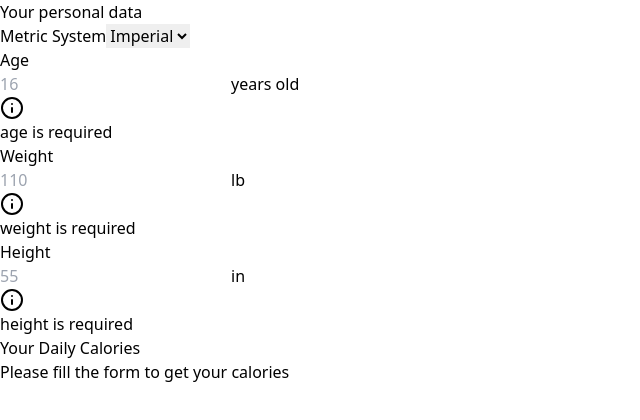
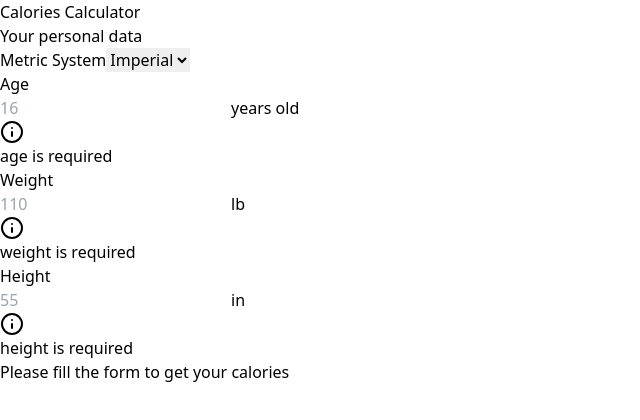
Before and after one commit to andrescasa-dev/calory-calculator, a React (Vite) app: page / in a window 1280 px wide. Shown: the top 420 px of the page, without its empty margins (0-640 px from the left). Built offline with nearby package versions, Linux system fonts and the light colour scheme.

Commit message:
validation bugfixed and basic css layout

```diff
--- a/src/App.tsx
+++ b/src/App.tsx
@@ -13,14 +13,9 @@ function App() {
     register,
     trigger,
     watch,
-
-    formState: { errors, isValid },
-    handleSubmit,
+    formState: { errors, isValid, isValidating },
   } = useForm<UserData>({ mode: "onChange" });
-
-  const onSubmit = (data: UserData) => {
-    console.log("Form data", data);
-  };
+  const inputValues = watch();
 
   useEffect(() => {
     if (isFirstRender.current) {
@@ -32,19 +27,17 @@ function App() {
   }, [unitSystem, trigger]);
 
   useEffect(() => {
-    const { unsubscribe } = watch((inputValues) => {
+    if (isValidating) return;
+    if (!isValid) {
+      setDailyCalories(null);
+      return;
+    }
     if (
       Object.values(inputValues).some(
         (value) => Number.isNaN(value) || value === undefined,
       )
     ) {
       return; // do nothing if there are empty inputs assuming all inputs are of type number
-      }
-
-      if (Object.keys(errors).length !== 0) {
-        console.log("erros", { ...errors });
-        setDailyCalories(null);
-        return; // do nothing if there are some input erros
     }
 
     const nonEmptyInputValues: UserData = {
@@ -61,31 +54,20 @@ function App() {
       ? transformToImperial(nonEmptyInputValues)
       : nonEmptyInputValues;
 
-      console.log("setting calories");
     setDailyCalories(getDailyCalories(validWeight, validHeight, validAge));
-    });
-    return () => unsubscribe();
-  }, [watch, unitSystem, errors]);
-
-  useEffect(() => {
-    console.log("is valid", isValid);
-  }, [isValid]);
+  }, [isValid, unitSystem, inputValues, isValidating]);
 
   return (
-    <main className="flex flex-col gap-6 justify-center items-center min-h-svh">
+    <main className="grid auto-rows-min gap-6 justify-center items-center min-h-svh p-12">
+      <h1 className="text-3xl font-bold capitalize">Calories Calculator</h1>
+      <form className="grid gap-4 p-6 bg-gray-50 border border-gray-200 rounded-md">
         <h2 className="text-2xl font-bold capitalize">Your personal data</h2>
-      <form
-        onSubmit={handleSubmit(onSubmit)}
-        className="grid gap-4 px-6 py-4 bg-gray-50 border border-gray-200 rounded-md"
-      >
         <UnitSystemSelector
-          options={Object.entries(unitTable).map(([key, value]) => {
-            return (
+          options={Object.entries(unitTable).map(([key, value]) => (
             <option key={value.label} value={key}>
               {value.label}
             </option>
-            );
-          })}
+          ))}
           onChange={(e) => {
             setUnitSystem(e.target.value as unitSystem);
           }}
@@ -124,11 +106,17 @@ function App() {
         />
       </form>
       <section>
-        <h2 className="text-2xl font-bold capitalize">Your Daily Calories</h2>
         {dailyCalories !== null ? (
-          dailyCalories
+          <div>
+            <h2 className="text-2xl font-bold capitalize">
+              Your Daily Calories:
+            </h2>
+            <span>{dailyCalories} kcal</span>
+          </div>
         ) : (
-          <p>Please fill the form to get your calories</p>
+          <p className="text-center">
+            Please fill the form to get your calories
+          </p>
         )}
       </section>
     </main>
--- a/src/components/UnitInputField.tsx
+++ b/src/components/UnitInputField.tsx
@@ -32,7 +32,7 @@ function UnitInputField({
       <div className="flex gap-2">
         <input
           placeholder={String(min)}
-          className="flex-grow"
+          className="flex-grow rounded-sm border border-gray-200 px-1"
           id={inputId}
           type="number"
           {...register(name, {
--- a/src/utils.ts
+++ b/src/utils.ts
@@ -27,6 +27,7 @@ export const getDailyCalories = (
   height: number,
   age: number,
 ) => {
+  console.log(weight, height, age);
   const factor = getFactor(weight);
   return (10 * weight + 6.25 * height - 10 * age + 5) * factor;
 };
```
Lines whose indentation alone changed are shown as unchanged.
